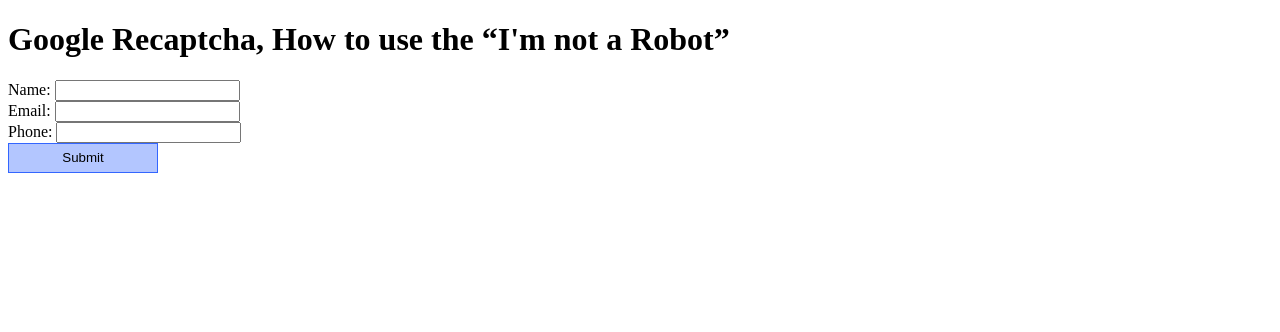
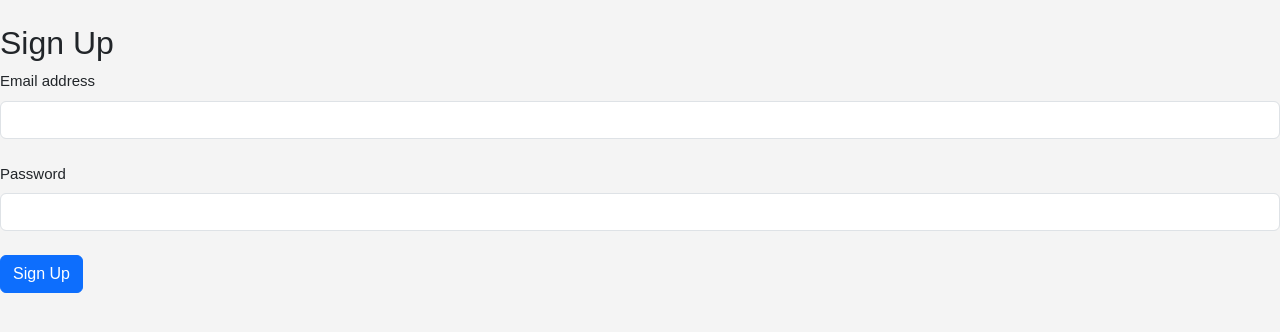
Before and after one commit to ShatakshiRanjan/JIOWebDesign, a Flask app: template Flask/Templates/robot.html in a window 1280 px wide. Shown: the top 332 px of the page. Run offline with Flask 3, Linux system fonts and the light colour scheme; the template is opened without the code that fills it, so the values that code supplies are empty; some libraries are stand-ins or nearby versions.

Commit message:
robot.html

```diff
--- a/Flask/Templates/robot.html
+++ b/Flask/Templates/robot.html
@@ -1,4 +1,4 @@
-<!DOCTYPE html>
+<!-- <!DOCTYPE html>
 <html lang="en">
 <head>
   <title>Google Recaptcha, How to use the “I'm not a Robot”</title>
@@ -35,4 +35,59 @@
 
 </body>
 
+</html> -->
+
+<!DOCTYPE html>
+<html>
+<head>
+    <meta charset="utf-8">
+    <meta name="viewport" content="width=device-width, initial-scale=1">
+    <title>Google reCAPTCHA Example</title>
+    <link
+		rel="stylesheet"
+		href="https://cdn.jsdelivr.net/npm/bootstrap@5.3.2/dist/css/bootstrap.min.css"
+		integrity="sha384-T3c6CoIi6uLrA9TneNEoa7RxnatzjcDSCmG1MXxSR1GAsXEV/Dwwykc2MPK8M2HN"
+		crossorigin="anonymous">
+	<link rel="stylesheet" href="style.css">
+</head>
+<body>
+
+<div id="form-container" class="mt-4">
+
+	<form action="controller-sign-up.php" method="post">
+
+		<h2>Sign Up</h2>
+
+		<div class="mb-4">
+			<label class="form-label" for="email">Email address</label>
+			<input type="email" name="email" id="email" class="form-control" />
+		</div>
+
+		<div class="mb-4">
+			<label class="form-label" for="password">Password</label>
+			<input type="password" name="password" id="password" class="form-control" />
+		</div>
+
+        <div id="google-recaptcha-checkbox"></div>
+
+        <input type="hidden" name="signUpAttempt" value="1">
+		<input type="submit" class="btn btn-primary btn-block mb-4" value="Sign Up">
+
+	</form>
+
+</div>
+
+<script src="https://www.google.com/recaptcha/api.js?onload=onloadCallback&render=explicit"
+    async defer>
+</script>
+
+<script type="text/javascript">
+    var onloadCallback = function() {
+        grecaptcha.render('google-recaptcha-checkbox', {
+            'sitekey' : 'my-ste-key-goes-here'
+        });
+    };
+</script>
+
+</body>
 </html>
```
